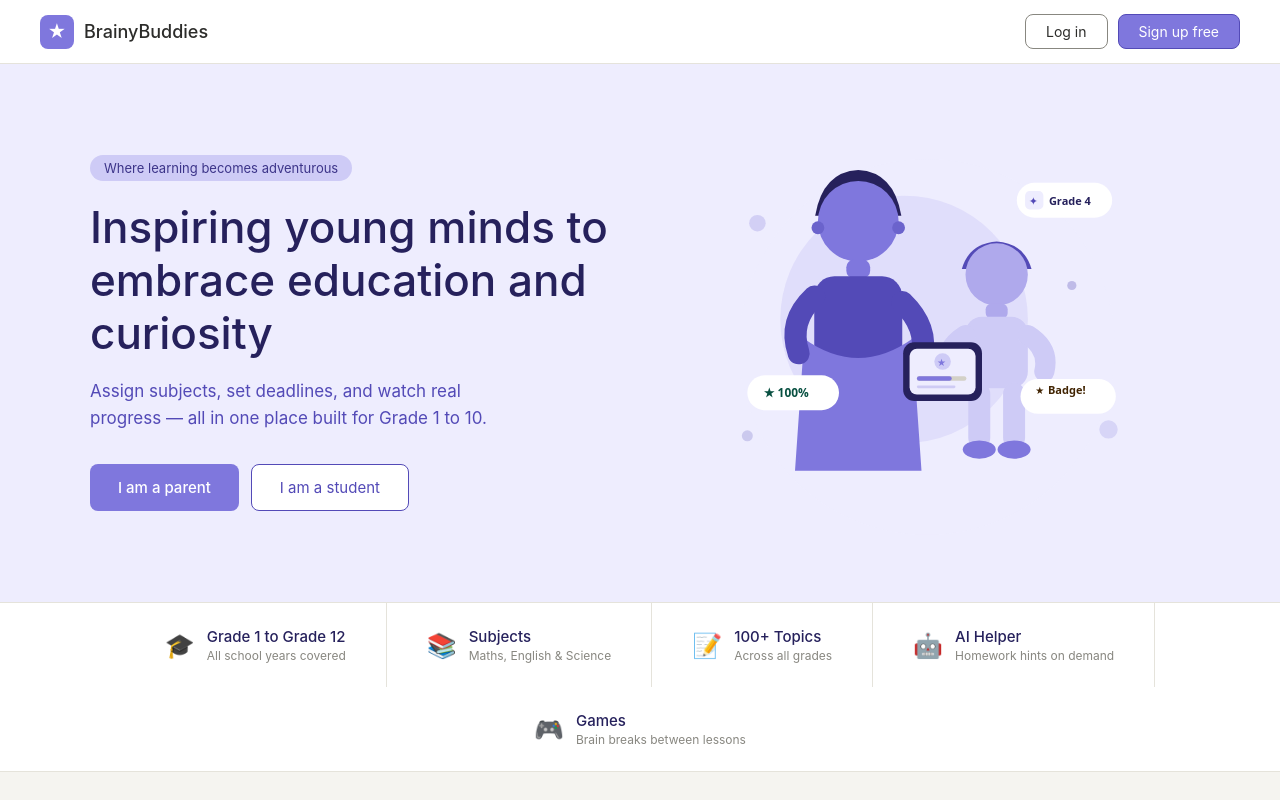
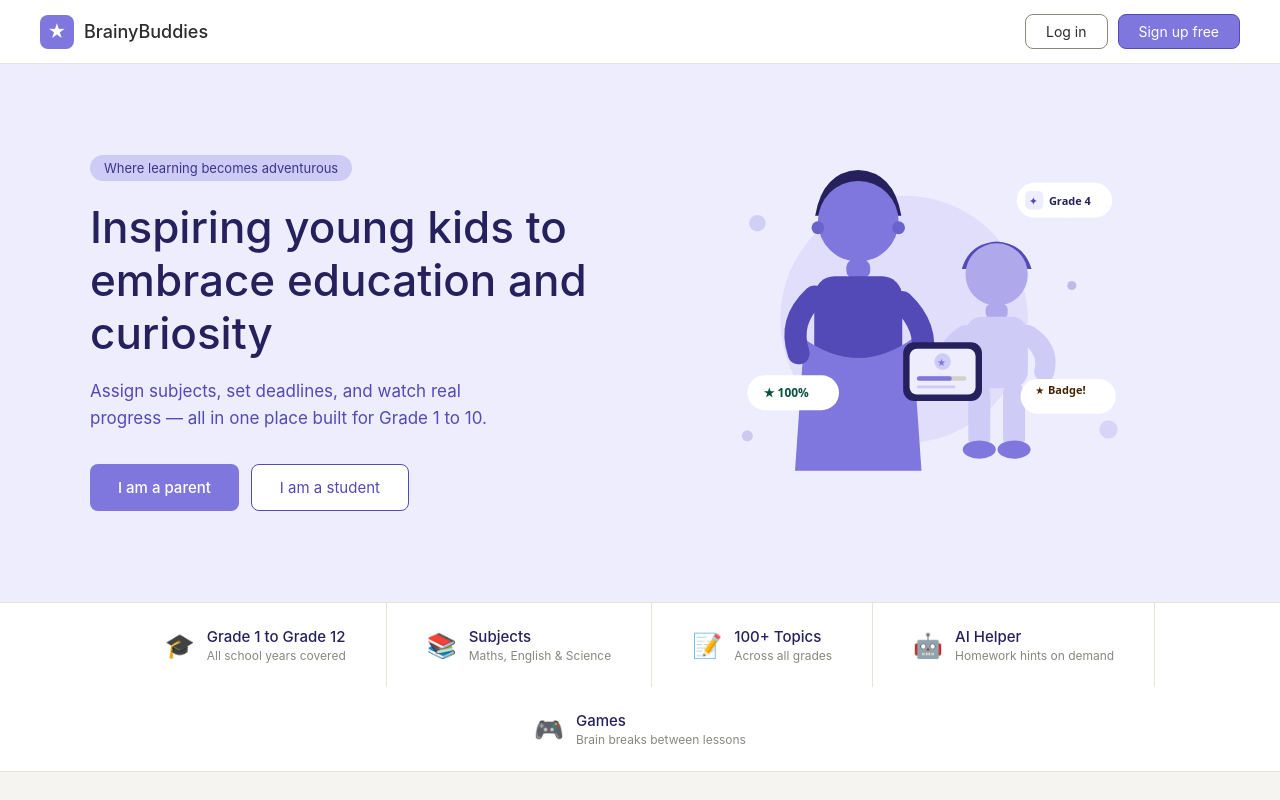
Before and after one commit to Haseeb-MA/Kids-Learning-App, a Next.js app: page / in a window 1280 px wide. Shown: the top 800 px of the page. Built offline with nearby package versions, Linux system fonts and the light colour scheme.

Commit message:
feat: On the hero page, change the text Inspiring young minds to e [spec-f003f29a]

```diff
--- a/components/Hero.tsx
+++ b/components/Hero.tsx
@@ -41,7 +41,7 @@ export default function Hero() {
             lineHeight: '1.2',
             marginBottom: '18px',
           }}>
-            Inspiring young minds to embrace education and curiosity
+            Inspiring young kids to embrace education and curiosity
           </h1>
 
           <p style={{
```
